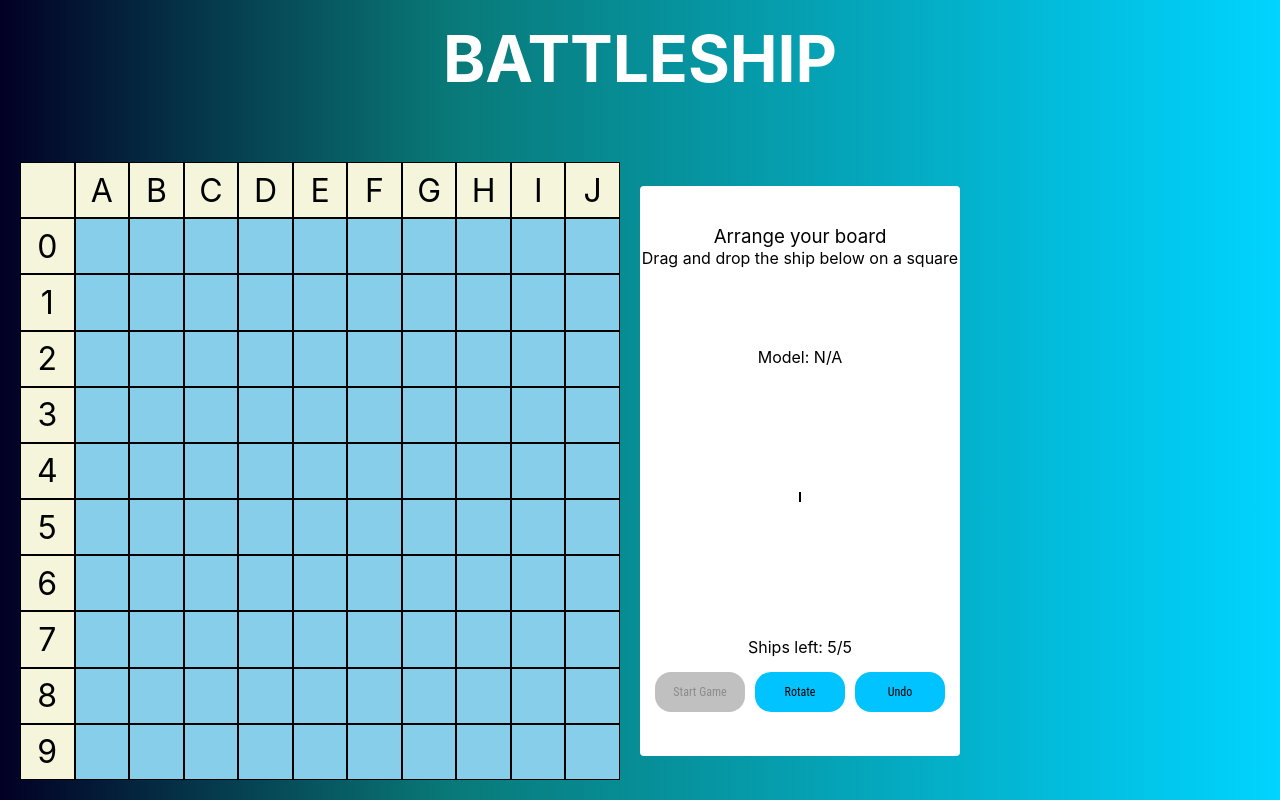
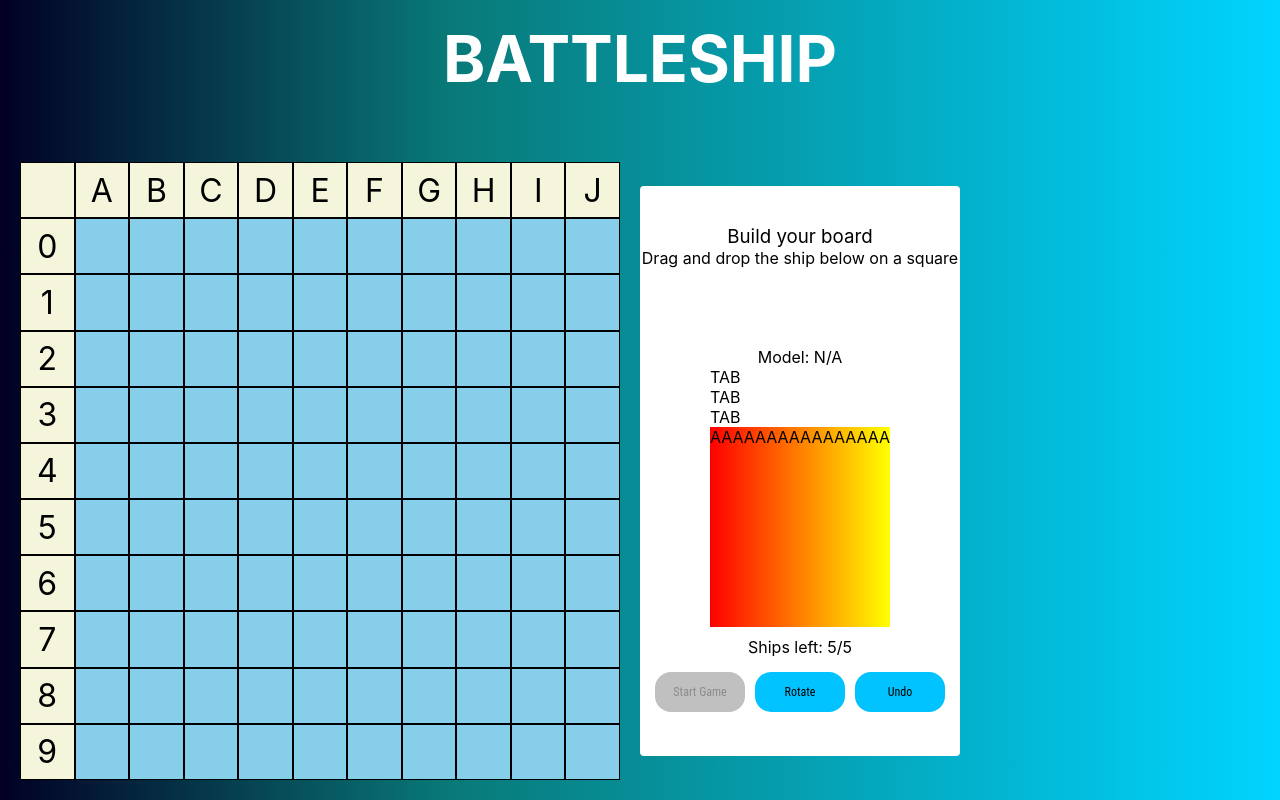
Before and after one commit to diballesteros/battleship, a React (Create React App) app: page / in a window 1280 px wide. Built offline with nearby package versions, Linux system fonts and the light colour scheme.

Commit message:
React-spring version changes, tabs initial implementation, factory tabs initial implementation

```diff
--- a/package.json
+++ b/package.json
@@ -9,7 +9,7 @@
     "react-dom": "^17.0.2",
     "react-redux": "^7.2.3",
     "react-scripts": "4.0.3",
-    "react-spring": "^9.0.0",
+    "react-spring": "8.0.27",
     "react-toastify": "^7.0.3"
   },
   "scripts": {
--- /dev/null
+++ b/src/components/Tabs/Tabs.tsx
@@ -0,0 +1,77 @@
+import React, { useState } from 'react';
+import { animated, useTransition } from 'react-spring';
+
+const Tabs: React.FC = () => {
+  const [currentTab, setCurrentTab] = useState(0);
+  const [previousTab, setPreviousTab] = useState(0);
+
+  const items = [
+    {
+      label: 'TAB',
+      key: 1,
+      component: 'AAAAAAAAAAAAAAAA',
+    },
+    {
+      label: 'TAB',
+      key: 2,
+      component: 'BBBBBBBBBBBBBBBBBBBBBBBBBBBBBBBBBBBBBBBBBBBBB',
+    },
+    {
+      label: 'TAB',
+      key: 3,
+      component: 'CCCCCCCCCCCCCCCCCCCCCCCCCCCCCCCCCCCCCCCCCCCC',
+    },
+  ];
+
+  const transitions = useTransition(items[currentTab], null, {
+    unique: true,
+    from: () => {
+      return {
+        transform: `translate3d(${(currentTab - previousTab) * 100}%,0,0)`,
+        position: 'static',
+      };
+    },
+    enter: {
+      transform: 'translate3d(0%,0,0)',
+      position: 'static',
+    },
+
+    leave: () => ({
+      transform: `translate3d(${(previousTab - currentTab) * 100}%,0,0)`,
+      zIndex: 1,
+      position: 'absolute',
+      boxShadow: '0px 0px 5px #000',
+    }),
+  });
+  if (currentTab !== previousTab) setPreviousTab(currentTab);
+  return (
+    <div>
+      <div>
+        {items.map((el, index) => {
+          return (
+            <div key={`tab-${index + 1}`} onClick={() => setCurrentTab(index)} role="presentation">
+              {el.label}
+            </div>
+          );
+        })}
+      </div>
+      <div style={{ overflowX: 'auto', position: 'relative' }}>
+        {transitions.map(({ item, key, props }) => (
+          <animated.div
+            key={key}
+            style={{
+              ...props,
+              width: '100%',
+              height: '200px',
+              background: 'linear-gradient(to right, red , yellow)',
+            }}
+          >
+            {item.component}
+          </animated.div>
+        ))}
+      </div>
+    </div>
+  );
+};
+
+export default Tabs;
--- a/src/containers/Factory/Factory.tsx
+++ b/src/containers/Factory/Factory.tsx
@@ -1,6 +1,7 @@
 import React from 'react';
 import Square from 'components/square/Square';
 import Button from 'components/UI/button/Button';
+import Tabs from 'components/Tabs/Tabs';
 import styles from './Factory.module.scss';
 
 const Factory: React.FC = () => {
@@ -8,7 +9,7 @@ const Factory: React.FC = () => {
     <div className={styles.factory}>
       <div className={styles.store}>
         <div className={styles.store__title}>
-          <h3>Arrange your board</h3>
+          <h3>Build your board</h3>
           <span>Drag and drop the ship below on a square</span>
         </div>
         <div className={styles.store__container}>
@@ -16,7 +17,7 @@ const Factory: React.FC = () => {
             <span>{false ? 'All ships built! You may start the game.' : `Model: N/A`}</span>
           </div>
           <div className={styles.builder}>
-            <div
+            {/* <div
               className={`${styles.builder__ship} ${false ? styles.horizontal : styles.vertical}`}
               draggable
               // onDrag={onDrag}
@@ -24,7 +25,8 @@ const Factory: React.FC = () => {
               {[...Array(5)].map((e, i) => (
                 <Square key={`shipstore-${i + 1}`} />
               ))}
-            </div>
+            </div> */}
+            <Tabs />
           </div>
           <div className={styles.counter}>Ships left: 5/5</div>
           <div className={styles.buttons}>
```
Also changed, not shown: src/components/Tabs/Tabs.module.scss (added), 1 other file (tests, documents, lock files or other folders).
